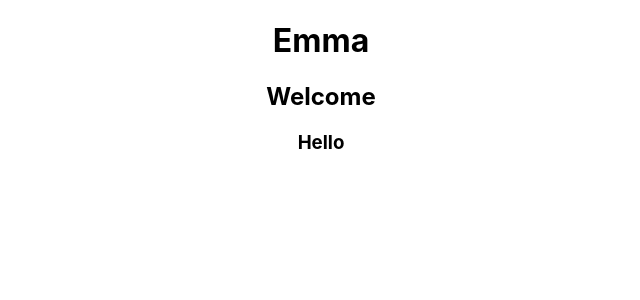
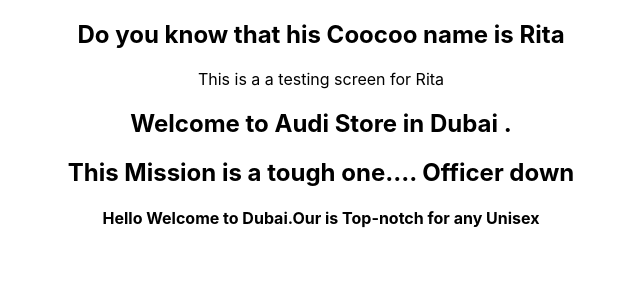
Before and after one commit to edehemma09/ReactClass, a React (Create React App) app in the folder Day2/day2/: page / in a window 1280 px wide. Shown: the top 300 px of the page, without its empty margins (319-959 px from the left). Built offline with nearby package versions, Linux system fonts and the light colour scheme.

Commit message:
props commit

```diff
--- a/Day2/day2/src/App.js
+++ b/Day2/day2/src/App.js
@@ -7,10 +7,10 @@
 function App() {
   return (
     <div className="App">
-      <Profile name="chicaa"/>
-      <Comp1/>
-      <Comp2/>
-      <Comp3/>
+      <Profile name="Rita"/>
+      <Comp1 CarName="Audi"/>
+      <Comp2 VixeName="Mission"/>
+      <Comp3 Gender="Unisex"/>
 
     </div>
   );
--- a/Day2/day2/src/component/Comp1.js
+++ b/Day2/day2/src/component/Comp1.js
@@ -1,7 +1,7 @@
-function Comp1() {
+function Comp1(props) {
     return (
       <div>
-       <h2>Welcome</h2>
+       <h2>Welcome to {props.CarName} Store  in Dubai .</h2>
       </div>
     );
   }
--- a/Day2/day2/src/component/Comp2.js
+++ b/Day2/day2/src/component/Comp2.js
@@ -1,7 +1,8 @@
-function Comp2() {
+function Comp2(props) {
+
     return (
-      <div className="#">
-       <h2></h2>
+      <div >
+       <h2>This {props.VixeName} is a tough one.... Officer down</h2>
       </div>
     );
   }
--- a/Day2/day2/src/component/Comp3.js
+++ b/Day2/day2/src/component/Comp3.js
@@ -1,7 +1,7 @@
-function Comp3() {
+function Comp3(props) {
     return (
       <div>
-       <h3>Hello </h3>
+       <h4>Hello {props.name} Welcome to Dubai.Our {props.CarName} is Top-notch for any {props.Gender}</h4>
       </div>
     );
   }
--- a/Day2/day2/src/component/Profile.js
+++ b/Day2/day2/src/component/Profile.js
@@ -1,9 +1,12 @@
 function Profile(props) {
-  console.log(props.name);
+
     return (
       <div>
-       <h1>Emma</h1>
+
+        <h2>Do you know that his Coocoo name  is {props.name}</h2>
+        <p>This is a a testing screen for {props.name}</p>
       </div>
+
     );
 
   }
```
